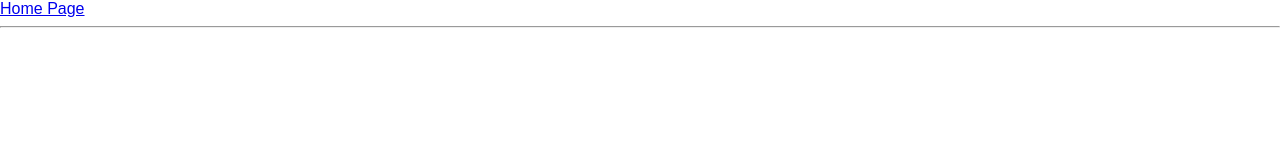
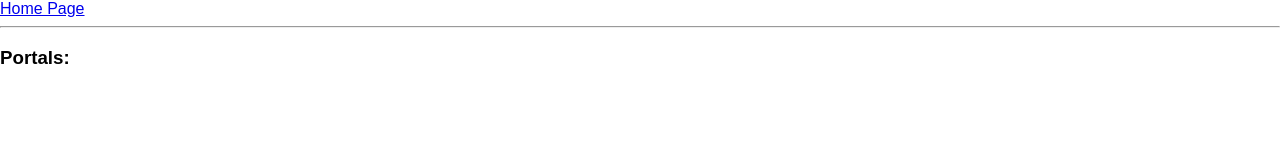
Before and after one commit to MrFatt/react-playground, a React (Create React App) app: page /Portals in a window 1280 px wide. Shown: the top 160 px of the page. Built offline with nearby package versions, Linux system fonts and the light colour scheme.

Commit message:
Init Portals Practice

```diff
--- a/src/App.js
+++ b/src/App.js
@@ -4,6 +4,7 @@ import Header from "./components/Header";
 import Home from "./components/Home";
 import ControlledAndUncontrolled from "./components/contents/ControlledAndUncontrolled";
 import Context from "./components/contents/Context";
+import Portals from "./components/contents/Portals";
 
 class App extends Component {
   render() {
@@ -14,6 +15,7 @@ class App extends Component {
           <Route exact path="/" component={Home} />
           <Route exact path="/ControlledAndUncontrolled" component={ControlledAndUncontrolled} />
           <Route exact path="/Context" component={Context} />
+          <Route exact path="/Portals" component={Portals} />
         </Switch>
       </div>
     );
--- /dev/null
+++ b/src/components/contents/Portals/index.js
@@ -0,0 +1,3 @@
+import React from "react";
+
+export default () => <h3>Portals: </h3>;
```
